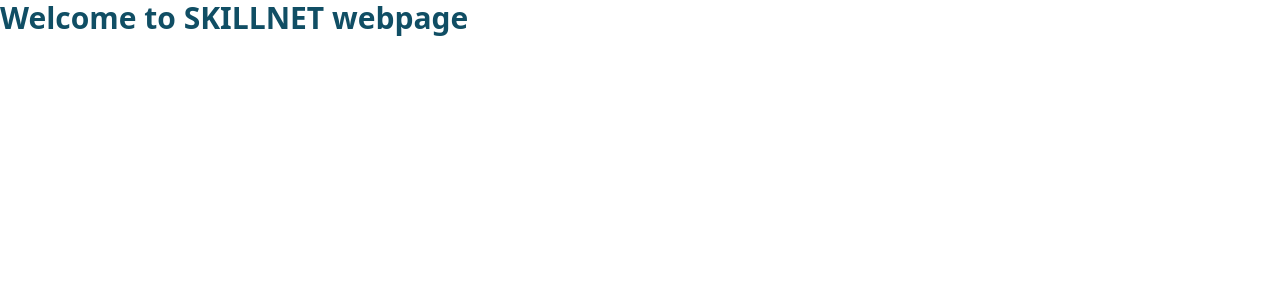
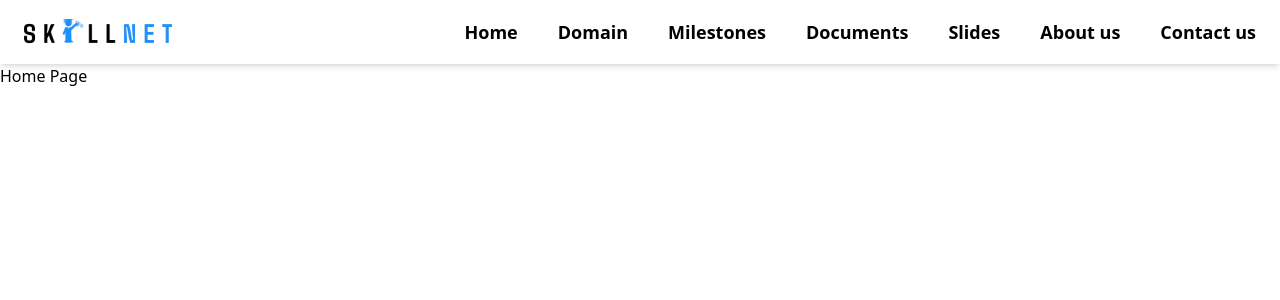
Before and after one commit to chami-gunawardane/skillnet-website, a React (Vite) app: page / in a window 1280 px wide. Shown: the top 300 px of the page. Built offline with nearby package versions, Linux system fonts and the light colour scheme.

Commit message:
Completed Common Structure

```diff
--- /dev/null
+++ b/src/components/Navbar/index.jsx
@@ -0,0 +1,27 @@
+import React from "react";
+import logo from "../../assets/Logo.webp";
+import { Link } from "react-router-dom";
+
+const Navbar = () => {
+  return (
+    <nav className="flex items-center justify-between px-6 py-4 bg-white shadow-md">
+      {/* Logo */}
+      <div className="flex items-center">
+        <img src={logo} alt="Myalo Logo" className="h-8 w-auto" />
+      </div>
+
+      {/* Navigation Links */}
+      <ul className="flex space-x-10 font-semibold text-lg">
+        <li className="text-black hover:text-red-500 cursor-pointer"><Link to="/">Home</Link></li>
+        <li className="text-black hover:text-red-500 cursor-pointer"><Link to="/Domain">Domain</Link></li>
+        <li className="text-black hover:text-red-500 cursor-pointer"><Link to="/Milestones">Milestones</Link></li>
+        <li className="text-black hover:text-red-500 cursor-pointer"><Link to="/Documents">Documents</Link></li>
+        <li className="text-black hover:text-red-500 cursor-pointer"><Link to="/Slides">Slides</Link></li>
+        <li className="text-black hover:text-red-500 cursor-pointer"><Link to="/AboutUs">About us</Link></li>
+        <li className="text-black hover:text-red-500 cursor-pointer"><Link to="/ContactUs">Contact us</Link></li>
+      </ul>
+    </nav>
+  );
+};
+
+export default Navbar;
--- /dev/null
+++ b/src/pages/AboutUs/index.jsx
@@ -0,0 +1,13 @@
+import React from "react";
+import Navbar from "../../components/Navbar";
+
+function index() {
+  return (
+    <div>
+      <Navbar />
+      <div>About us Page</div>
+    </div>
+  );
+}
+
+export default index;
--- /dev/null
+++ b/src/pages/ContactUs/index.jsx
@@ -0,0 +1,13 @@
+import React from "react";
+import Navbar from "../../components/Navbar";
+
+function index() {
+  return (
+    <div>
+      <Navbar />
+      <div>Contact us Page</div>
+    </div>
+  );
+}
+
+export default index;
--- /dev/null
+++ b/src/pages/Documents/index.jsx
@@ -0,0 +1,13 @@
+import React from "react";
+import Navbar from "../../components/Navbar";
+
+function index() {
+  return (
+    <div>
+      <Navbar />
+      <div>Document Page</div>
+    </div>
+  );
+}
+
+export default index;
--- a/src/pages/Landing/index.jsx
+++ b/src/pages/Domain/index.jsx
@@ -1,11 +1,11 @@
 import React from 'react'
+import Navbar from '../../components/Navbar'
 
 function index() {
   return (
     <div>
-      <h1 class="text-3xl font-bold  text-cyan-900">
-    Welcome to SKILLNET webpage
-  </h1>
+      <Navbar />
+      <div>Domain Page</div>
     </div>
   )
 }
--- /dev/null
+++ b/src/pages/Home/index.jsx
@@ -0,0 +1,13 @@
+import React from "react";
+import Navbar from "../../components/Navbar";
+
+function index() {
+  return (
+    <div>
+      <Navbar />
+      <div>Home Page</div>
+    </div>
+  );
+}
+
+export default index;
--- /dev/null
+++ b/src/pages/Milestones/index.jsx
@@ -0,0 +1,13 @@
+import React from "react";
+import Navbar from "../../components/Navbar";
+
+function index() {
+  return (
+    <div>
+      <Navbar />
+      <div>Milestones Page</div>
+    </div>
+  );
+}
+
+export default index;
--- /dev/null
+++ b/src/pages/Slides/index.jsx
@@ -0,0 +1,13 @@
+import React from "react";
+import Navbar from "../../components/Navbar";
+
+function index() {
+  return (
+    <div>
+      <Navbar />
+      <div>Slides Page</div>
+    </div>
+  );
+}
+
+export default index;
--- a/src/routers/Routers.jsx
+++ b/src/routers/Routers.jsx
@@ -1,12 +1,20 @@
 import { Routes, Route, BrowserRouter as Router } from "react-router-dom";
-import { Landing } from "../pages";
+import { Home, Domain, Milestones, Documents, Slides, AboutUS, ContactUs } from "../pages";
 
 const Routers = () => {
   return (
     <div>
       <Router>
         <Routes>
-          <Route path="/" element={<Landing />} />
+          <Route path="/" element={<Home />} />
+          <Route path="/Domain" element={<Domain />} />
+          <Route path="/Milestones" element={<Milestones />} />
+          <Route path="/Milestones" element={<Milestones />} />
+          <Route path="/Documents" element={<Documents />} />
+          <Route path="/Slides" element={<Slides />} />
+          <Route path="/AboutUs" element={<AboutUS />} />
+          <Route path="/ContactUs" element={<ContactUs />} />
+
           </Routes>
       </Router>
     </div>
```
Also changed, not shown: src/pages/index.js (+7 -1 lines), src/assets/Logo.webp (added).
